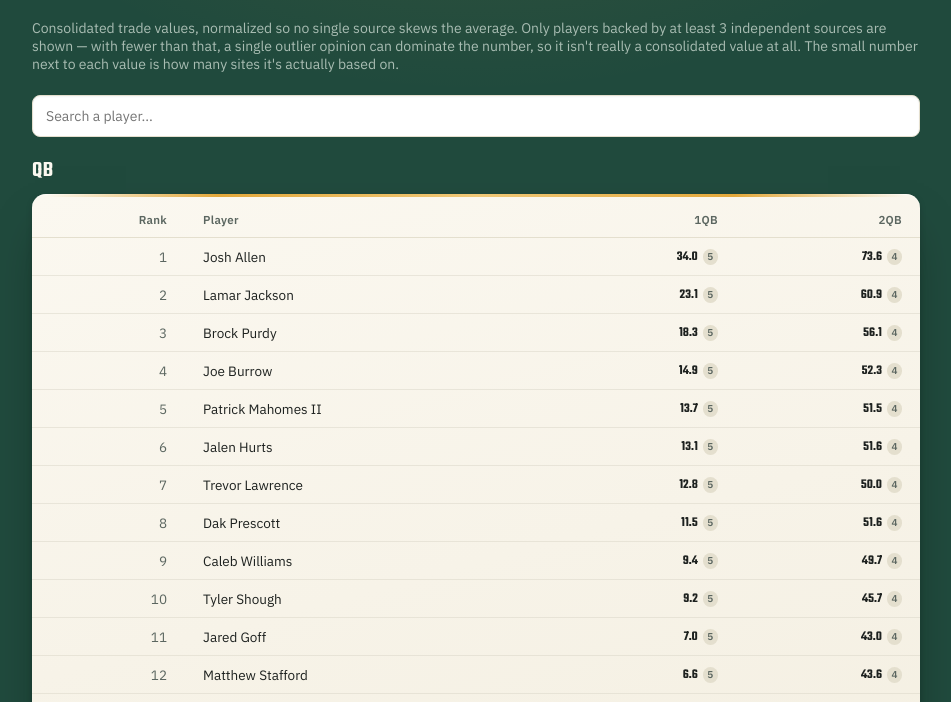
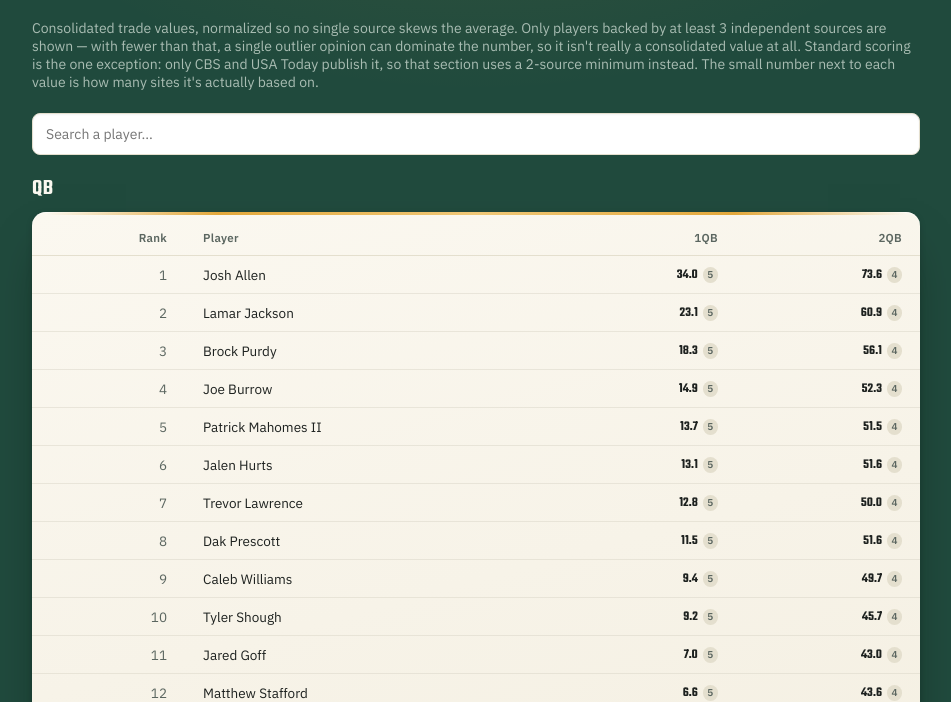
Before and after one commit to spartacusfantasyfootball-cyber/fairtrade, a plain HTML site: page index.html in a window 1280 px wide. Shown: the part 100-802 px from the top of the page, without its empty margins (164-1115 px from the left). Drawn offline with Linux system fonts and the light colour scheme.

Commit message:
Update rankings page description to mention Standard's 2-source minimum

```diff
--- a/index.html
+++ b/index.html
@@ -37,7 +37,8 @@
   <p class="subhead">Consolidated trade values, normalized so no single source skews the average.
   Only players backed by at least 3 independent sources are shown — with fewer than that, a
   single outlier opinion can dominate the number, so it isn't really a consolidated value at all.
-  The small number next to each value is how many sites it's actually based on.</p>
+  Standard scoring is the one exception: only CBS and USA Today publish it, so that section uses
+  a 2-source minimum instead. The small number next to each value is how many sites it's actually based on.</p>
 
   <div class="rank-controls-top">
     <input class="search-input" id="search" type="text" placeholder="Search a player...">
```
